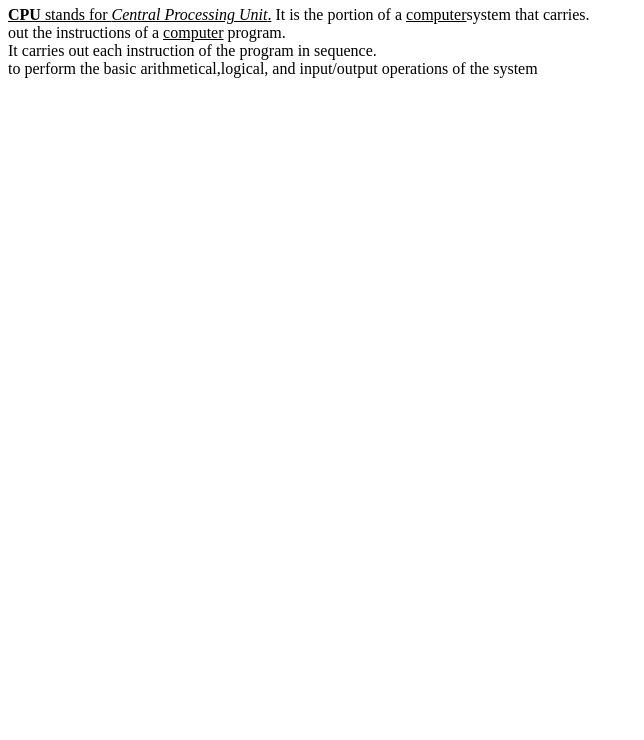
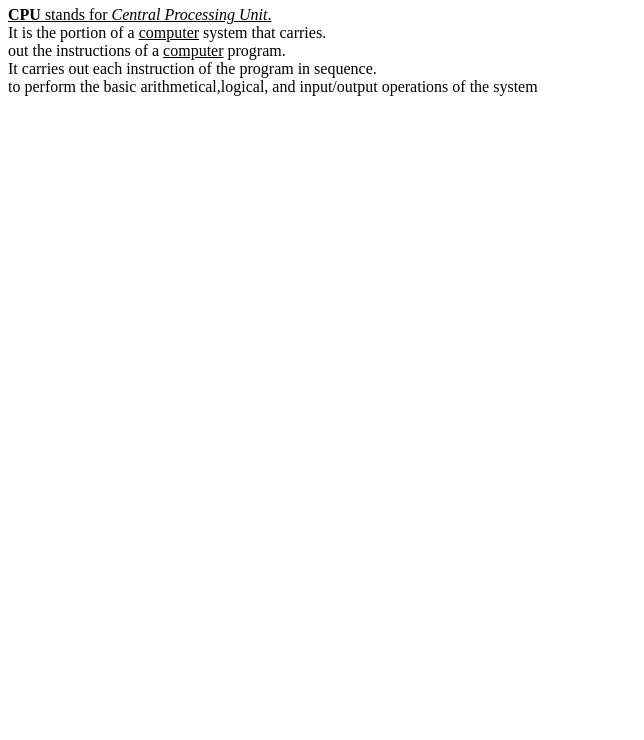
Before and after one commit to iamneo-production/bffabbbbdefdadaeccdfffebaeceaec, a plain HTML site: page public/index.html in a window 1280 px wide. Shown: the part 60-800 px from the top of the page, without its empty margins (0-644 px from the left). Drawn offline with Linux system fonts and the light colour scheme.

Commit message:
Backup Commit

```diff
--- a/public/index.html
+++ b/public/index.html
@@ -1,8 +1,8 @@
 <html>
     <body>
         <h1><b>CPU</b></h1>
-        <p><u><b>CPU</b> stands for <i>Central Processing Unit</i>.</u>
-        It is the portion of a <u>computer</u>system that carries.<br>
+        <p><u><b>CPU</b> stands for <i>Central Processing Unit</i>.</u><br>
+        It is the portion of a <u>computer</u> system that carries.<br>
         out the instructions of a <u>computer</u> program.<br>
         It carries out each instruction of the program in sequence.<br>
         to perform the basic arithmetical,logical, and input/output operations of the system</p>
```
